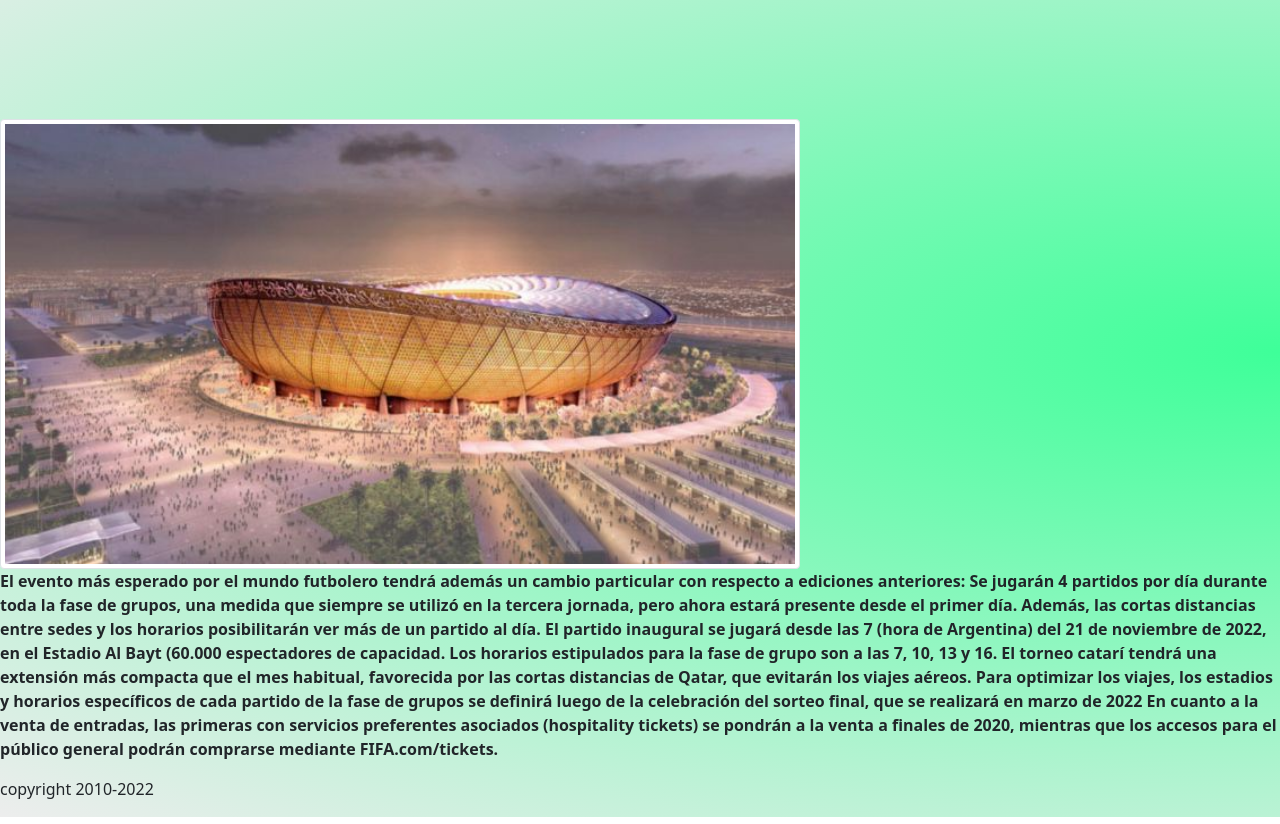
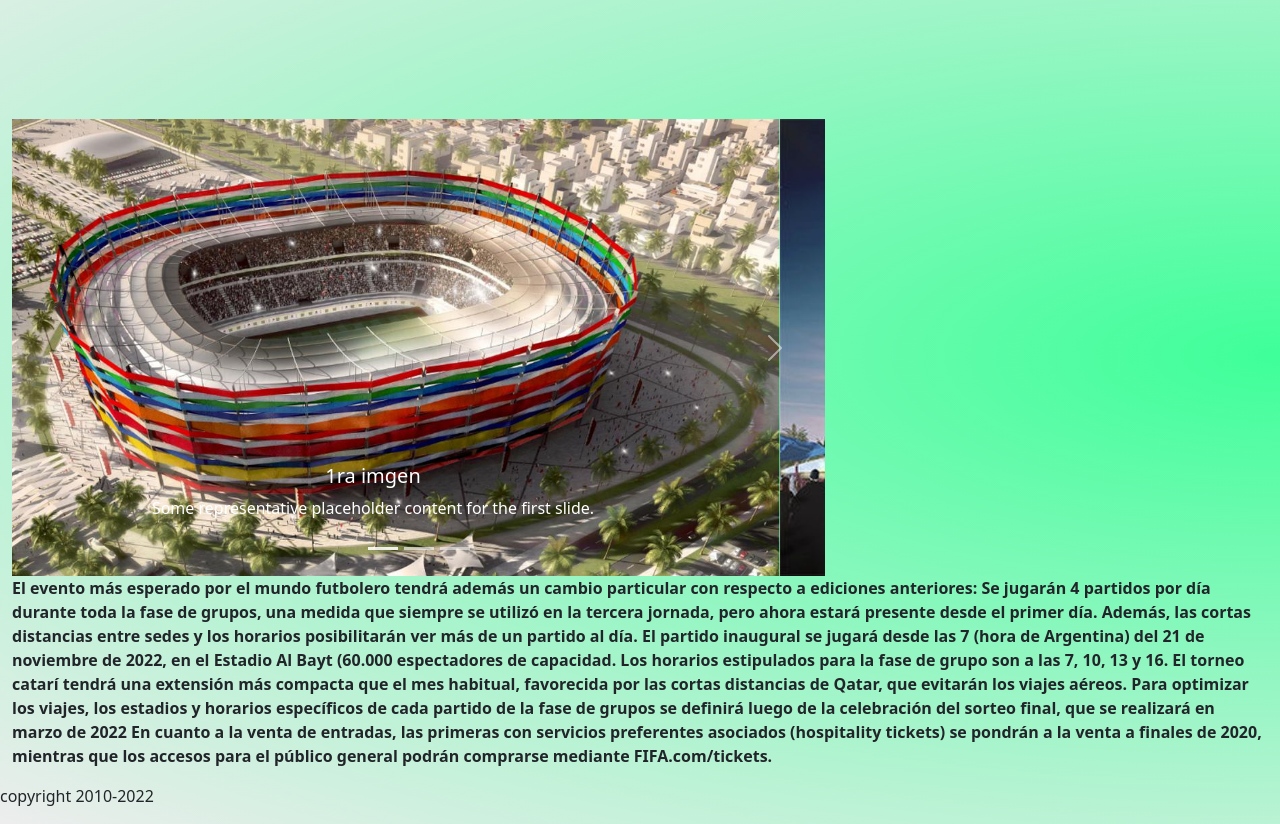
Before and after one commit to arielgaston10/2do-Entrega-del-proyecto-final, a plain HTML site: page index.html in a window 1280 px wide. Shown: the part 113-937 px from the top of the page. Drawn offline with nearby package versions, Linux system fonts and the light colour scheme.

Commit message:
agregue carousel al index

```diff
--- a/css/style.css
+++ b/css/style.css
@@ -39,9 +39,8 @@ body{
 }
 .box{
     height: 450px;
-    width: 800px;
+    width: 720px;
     font-size: 18px;
-    display: flex;
     transition: all 1s ease-in-out;
 }
 .box :nth-child(1):hover{
@@ -56,6 +55,3 @@ body{
     font-size: 18px;
     transition: all 1s ease-in-out;
 }
-.box2 :nth-child(1):hover{
-    transform: scale(1.2);
-}
--- a/index.html
+++ b/index.html
@@ -60,12 +60,50 @@
     <header>
         <h2>Mundial de Qatar 2022: FIFA develó el calendario completo, con día, horarios y sedes</h2>
     </header>
-    <main>
-        <div class="row">
-            <div class="col-lg-3 col-md-5 col-sm-6">
-                <div class="box">
-                    <img class="img-thumbnail" src="img/1.jpg   " alt="">
+    <main class="container-fluid">
+        <div class="row lg-4 col-md-8 col-sm-6">
+            <div id="carouselExampleCaptions" class="carousel slide" data-bs-ride="carousel">
+                <div class="carousel-indicators">
+                    <button type="button" data-bs-target="#carouselExampleCaptions" data-bs-slide-to="0" class="active"
+                        aria-current="true" aria-label="Slide 1"></button>
+                    <button type="button" data-bs-target="#carouselExampleCaptions" data-bs-slide-to="1"
+                        aria-label="Slide 2"></button>
+                    <button type="button" data-bs-target="#carouselExampleCaptions" data-bs-slide-to="2"
+                        aria-label="Slide 3"></button>
                 </div>
+                <div class="carousel-inner">
+                    <div class="carousel-item active">
+                        <img src="../img/estadio2.jpg" class="d-block w-100" alt="...">
+                        <div class="carousel-caption d-none d-md-block">
+                            <h5>1ra imgen</h5>
+                            <p>Some representative placeholder content for the first slide.</p>
+                        </div>
+                    </div>
+                    <div class="carousel-item">
+                        <img src="../img/estadio3.jpg" class="d-block w-100" alt="...">
+                        <div class="carousel-caption d-none d-md-block">
+                            <h5>Second slide label</h5>
+                            <p>Some representative placeholder content for the second slide.</p>
+                        </div>
+                    </div>
+                    <div class="carousel-item">
+                        <img src="../img/estadio1.jpg" class="d-block w-100" alt="...">
+                        <div class="carousel-caption d-none d-md-block">
+                            <h5>Third slide label</h5>
+                            <p>Some representative placeholder content for the third slide.</p>
+                        </div>
+                    </div>
+                </div>
+                <button class="carousel-control-prev" type="button" data-bs-target="#carouselExampleCaptions"
+                    data-bs-slide="prev">
+                    <span class="carousel-control-prev-icon" aria-hidden="true"></span>
+                    <span class="visually-hidden">Previous</span>
+                </button>
+                <button class="carousel-control-next" type="button" data-bs-target="#carouselExampleCaptions"
+                    data-bs-slide="next">
+                    <span class="carousel-control-next-icon" aria-hidden="true"></span>
+                    <span class="visually-hidden">Next</span>
+                </button>
             </div>
         </div>
         <p class="fw-bolder">El evento más esperado por el mundo futbolero tendrá además un cambio particular con respecto a ediciones
```
Also changed, not shown: img/estadio1.jpg (added), img/estadio2.jpg (added), img/estadio3.jpg (added).
